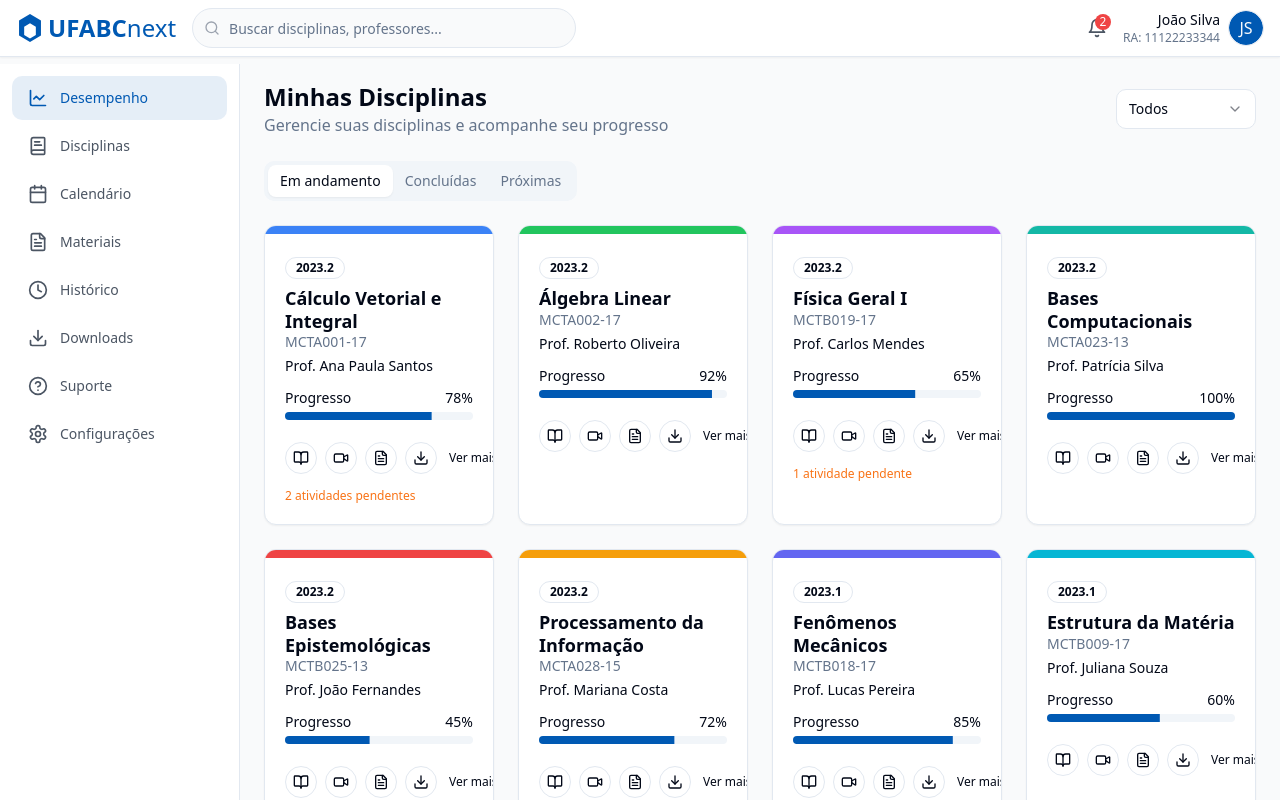
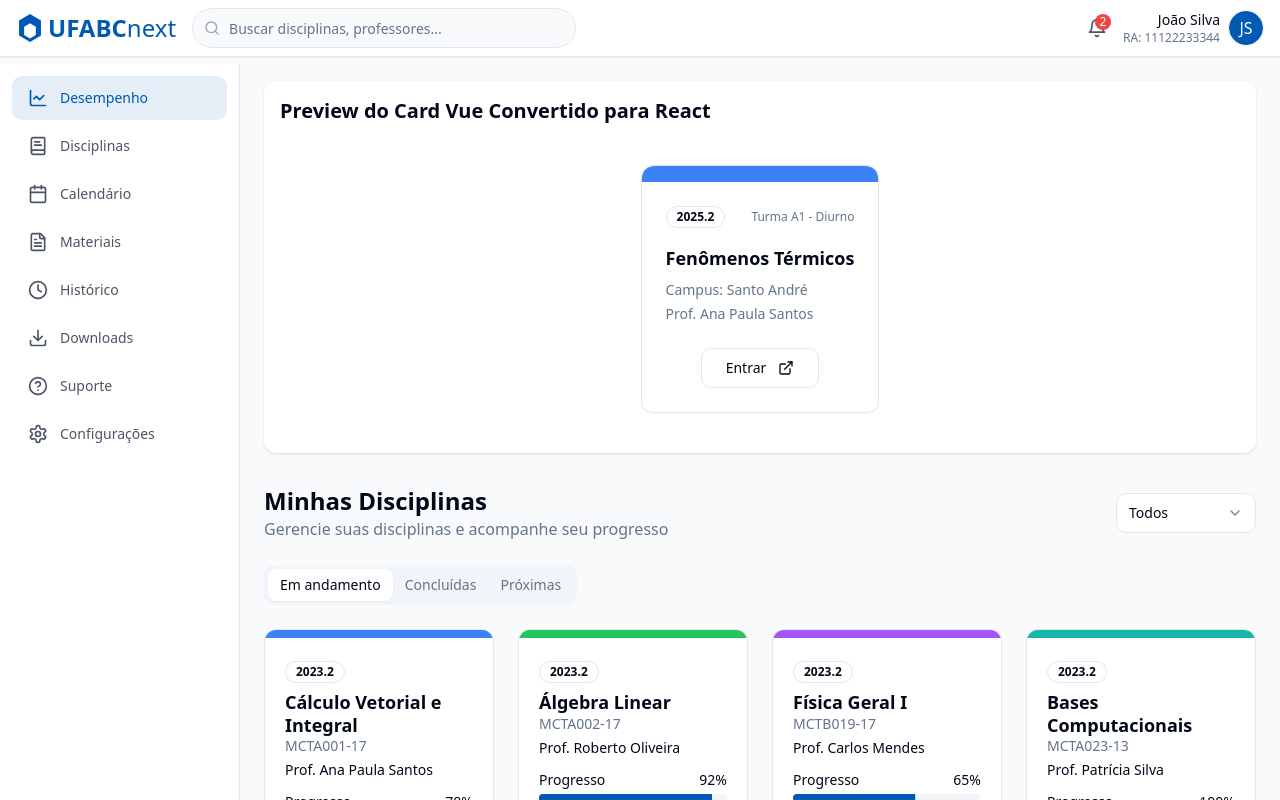
Before and after one commit to instituto-nexus/landing-page-nexus, a React (Vite) app: page / in a window 1280 px wide. Shown: the top 800 px of the page. Built offline with nearby package versions, Linux system fonts and the light colour scheme.

Commit message:
Add course card preview
Add a preview of a course card component.

```diff
--- /dev/null
+++ b/src/components/CardPreview.tsx
@@ -0,0 +1,58 @@
+
+import React from "react";
+import { Card, CardContent } from "@/components/ui/card";
+import { Badge } from "@/components/ui/badge";
+import { Button } from "@/components/ui/button";
+import { ExternalLink } from "lucide-react";
+import { cn } from "@/lib/utils";
+
+interface CardPreviewProps {
+  color?: string;
+  className?: string;
+}
+
+const CardPreview = ({ color = "bg-primary", className }: CardPreviewProps) => {
+  return (
+    <div className="p-6 flex justify-center">
+      <Card className={cn("max-w-[340px] overflow-hidden shadow-sm hover:shadow-md transition-shadow", className)}>
+        <div className={`h-4 ${color} rounded-t-xl`} />
+
+        <CardContent className="p-6">
+          <div className="flex justify-between items-center mb-4">
+            <Badge variant="outline" className="text-xs font-medium">
+              <span className="font-bold">2025.2</span>
+            </Badge>
+            <span className="text-xs text-muted-foreground">
+              Turma A1 - Diurno
+            </span>
+          </div>
+
+          <h3 className="text-lg font-bold mb-2">
+            Fenômenos Térmicos
+          </h3>
+
+          <p className="text-sm text-muted-foreground mb-1">
+            Campus: Santo André
+          </p>
+          <p className="text-sm text-muted-foreground mb-6">
+            Prof. Ana Paula Santos
+          </p>
+
+          <div className="flex justify-center">
+            <Button
+              variant="outline"
+              className="px-6"
+              asChild
+            >
+              <a href="#" target="_blank" rel="noopener">
+                Entrar <ExternalLink size={16} className="ml-1" />
+              </a>
+            </Button>
+          </div>
+        </CardContent>
+      </Card>
+    </div>
+  );
+};
+
+export default CardPreview;
--- a/src/pages/Index.tsx
+++ b/src/pages/Index.tsx
@@ -3,6 +3,7 @@ import React, { useState } from "react";
 import Header from "@/components/Header";
 import Sidebar from "@/components/Sidebar";
 import CourseCard from "@/components/CourseCard";
+import CardPreview from "@/components/CardPreview"; // Importando o novo componente
 import { Tabs, TabsContent, TabsList, TabsTrigger } from "@/components/ui/tabs";
 import { Select, SelectContent, SelectItem, SelectTrigger, SelectValue } from "@/components/ui/select";
 
@@ -103,6 +104,12 @@ const Index = () => {
         <Sidebar />
         <main className="flex-1 p-4 md:p-6">
           <div className="max-w-7xl mx-auto">
+            {/* Adicionando o novo CardPreview */}
+            <div className="mb-8 bg-white rounded-lg shadow p-4">
+              <h2 className="text-xl font-semibold mb-4">Preview do Card Vue Convertido para React</h2>
+              <CardPreview color="bg-blue-500" />
+            </div>
+
             <div className="flex flex-col sm:flex-row sm:items-center sm:justify-between gap-4 mb-6">
               <div>
                 <h1 className="text-2xl font-semibold">Minhas Disciplinas</h1>
```
